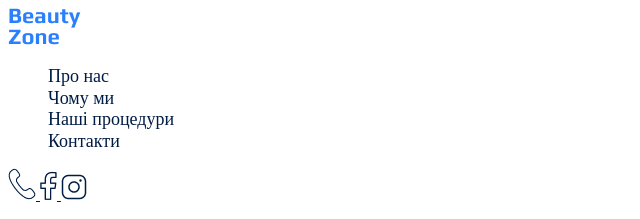
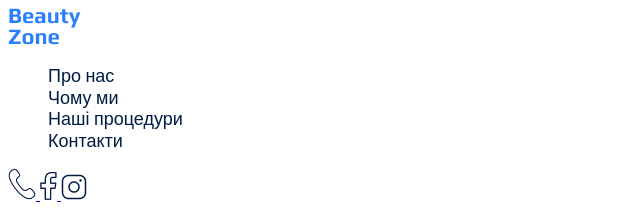
Before and after one commit to Lutsena/Genius-homework-1, a plain HTML site: page index.html in a window 1280 px wide. Shown: the top 219 px of the page, 0-640 px from the left. Drawn offline with Linux system fonts and the light colour scheme.

Commit message:
changed fonts

```diff
--- a/css/style.css
+++ b/css/style.css
@@ -60,7 +60,7 @@ address {
 /* LINK IN THE HEADER AND FOOTER */
 .navigation {
   color: var(--primary-color-dark);
-  font-family: Roboto;
+  font-family: Roboto, sans-serif;
   font-size: 18px;
   font-weight: 400;
   line-height: 1.2;
@@ -69,7 +69,7 @@ address {
 
 .navigation:hover {
   color: var(--brand-color);
-  font-family: Roboto;
+  font-family: Roboto, sans-serif;
   font-size: 18px;
   font-weight: 700;
 }
```
